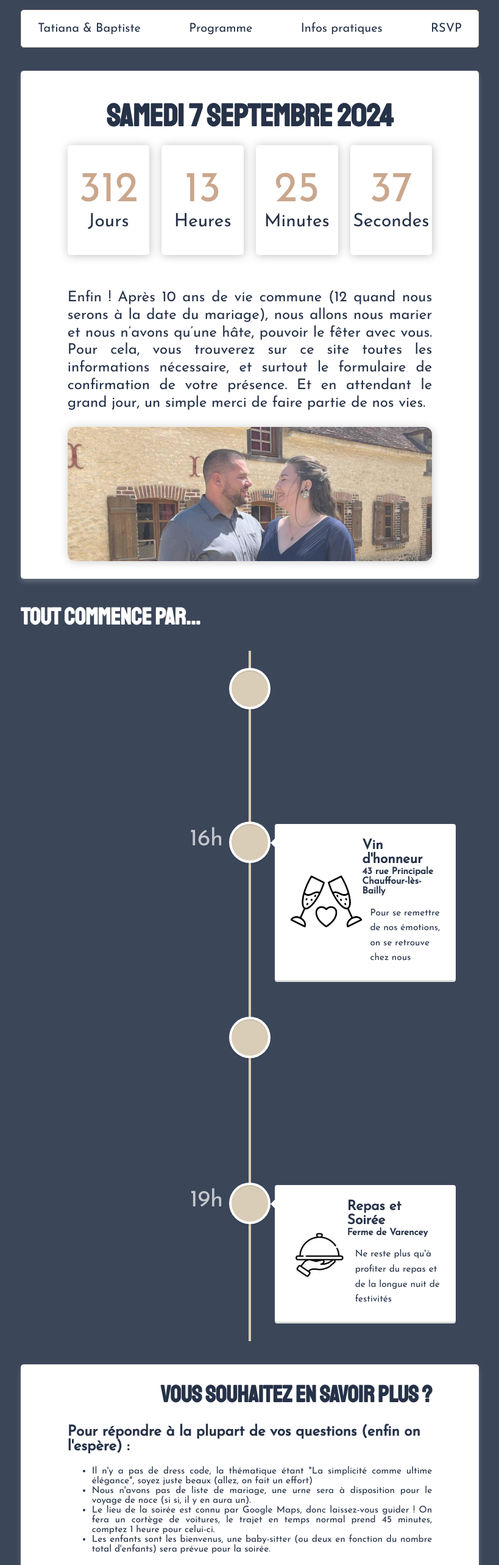
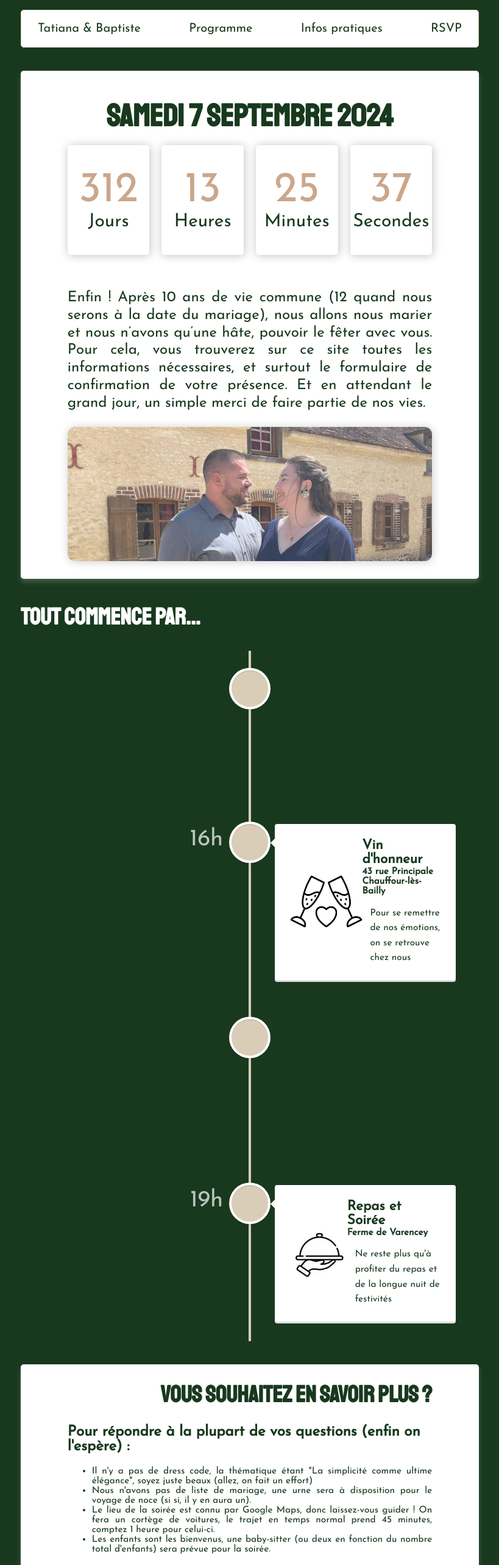
Before and after one commit to tatiana-sthl/wedding, a Next.js app: page / in a window 1280 px wide. Shown: the top 2566 px of the page at 61% size, without its empty margins (230-1049 px from the left). Built offline with nearby package versions, Linux system fonts and the light colour scheme.

Commit message:
last modif about grammar

```diff
--- a/next.config.js
+++ b/next.config.js
@@ -1,9 +1,9 @@
-// next.config.js
+// // next.config.js
 
-const nextConfig = {
-    output: "export",
-    images: { unoptimized: true },
-    reactStrictMode: false,
-  }
+// const nextConfig = {
+//     output: "export",
+//     images: { unoptimized: true },
+//     reactStrictMode: false,
+//   }
 
-  module.exports = nextConfig;
+//   module.exports = nextConfig;
--- a/src/app/components/infos.js
+++ b/src/app/components/infos.js
@@ -19,7 +19,7 @@ const Infos = () => {
         <p className={styles.ulInfos}>Nous avons essayé de répertorier les logements à proximité (entendez à moins de 10 minutes en voiture). Les autres logements sont plus éloignés, pensez à réserver rapidement ceux sur la carte. Merci d&apos;avance pour le sacrifice des SAM. </p>
         <iframe className={styles.iframe} src="https://www.google.com/maps/d/embed?mid=1yGgdbOFtIHCObumcn4GK_3Z43b0NpS8&ehbc=2E312F&noprof=1" width="820" height="480"></iframe>
         <h2 className={styles.h2Infos}>On parle du lendemain :</h2>
-        <p className={styles.ulInfos}>Pour ceux qui le veulent, nous serions heureux de vous revoir le lendemain à partir de 11h (avant nous ne serons pas apte). Tout se fera à la bonne franquette (comprenez barbecue), et nous prévoyons des compétitions acharnées de Molky et de pétanque. Alors venez, pour profiter encore un peu.</p>
+        <p className={styles.ulInfos}>Pour ceux qui le veulent, nous serions heureux de vous revoir le lendemain à partir de 11h (avant nous ne serons pas aptes). Tout se fera à la bonne franquette (comprenez barbecue), et nous prévoyons des compétitions acharnées de Molky et de pétanque. Alors venez, pour profiter encore un peu.</p>
 
       </div>
     );
--- a/src/app/page.js
+++ b/src/app/page.js
@@ -20,7 +20,7 @@ export default function Home() {
         <Countdown />
         <p className={styles.pPresentation}>
           Enfin ! Après 10 ans de vie commune (12 quand nous serons à la date du mariage), nous allons nous marier et nous n’avons qu’une hâte, pouvoir le fêter avec vous.
-          Pour cela, vous trouverez sur ce site toutes les informations nécessaire, et surtout le formulaire de confirmation de votre présence.
+          Pour cela, vous trouverez sur ce site toutes les informations nécessaires, et surtout le formulaire de confirmation de votre présence.
           Et en attendant le grand jour, un simple merci de faire partie de nos vies.
         </p>
         <Image
--- a/src/app/page.module.css
+++ b/src/app/page.module.css
@@ -2,7 +2,7 @@
 
 
 .customBackground {
-  background-color: #263248e6;
+  background-color: #18391E;
 }
 
 .main {
@@ -43,7 +43,7 @@
   font-weight: 500;
   padding: 6px 0;
   text-decoration: none;
-  color: #263248;
+  color: #18391E;
 }
 
 .ul li a:before {
@@ -101,7 +101,7 @@
 }
 
 .dateH1 {
-  color: #263248;
+  color: #18391E;
   font-family: 'Staatliches', cursive;
   font-size: 4vw;
   margin: 1rem 0;
@@ -110,7 +110,7 @@
 }
 
 .pPresentation {
-  color: #263248;
+  color: #18391E;
   text-align: justify;
   font-size:x-large;
   line-height: 1.2;
@@ -132,7 +132,7 @@
   font-family: 'Staatliches', cursive;
   font-size: 3vw;
   text-align: right;
-  color: #263248;
+  color: #18391E;
   margin: 0;
 }
 
@@ -171,13 +171,13 @@
 .divTimeline2 {
   align-self: center;
   font-size: 1.5vw;
-  color: #263248;
+  color: #18391E;
 }
 
 .divTimeline2 h4{
   align-self: center;
   font-size: 1.2vw;
-  color: #263248;
+  color: #18391E;
 }
 
 .pTimeline {
@@ -194,12 +194,12 @@
 }
 
 .h2Infos {
-  color: #263248;
+  color: #18391E;
   margin-top: 2vw;
 }
 
 .ulInfos {
-  color: #263248;
+  color: #18391E;
   font-size: 1.2vw;
   text-align: justify ;
 }
@@ -245,7 +245,7 @@
 
 .button {
   background-color: #d9cdb7;
-  color: #263248;
+  color: #18391E;
   font-size: 20px;
   padding: 10px 20px;
   border: none;
@@ -261,7 +261,7 @@
 .success {
   text-align: center;
   background-color: #d9cdb7;
-  color: #263248;
+  color: #18391E;
   padding: 10px 20px;
   border: none;
   border-radius: 4px;
@@ -295,7 +295,7 @@
 }
 
 .textCountdown {
-  color: #263248;
+  color: #18391E;
   font-size: 30px;
 }
 
@@ -347,7 +347,7 @@
 
   .navbar .navcontainermenu a {
     text-decoration: none;
-    color: #263248;
+    color: #18391E;
     font-weight: 600;
     font-size: 6vw;
     line-height: 3rem;
@@ -485,7 +485,7 @@
   }
 
   .verticaltimelineelementdate {
-    color: #263248!important;
+    color: #18391E!important;
     opacity: 1!important;
     font-size: 40px!important;
     margin-left: 2rem!important;
@@ -513,7 +513,7 @@
   }
 
   .textCountdown {
-    color: #263248;
+    color: #18391E;
     font-size: 15px;
   }
 
```
